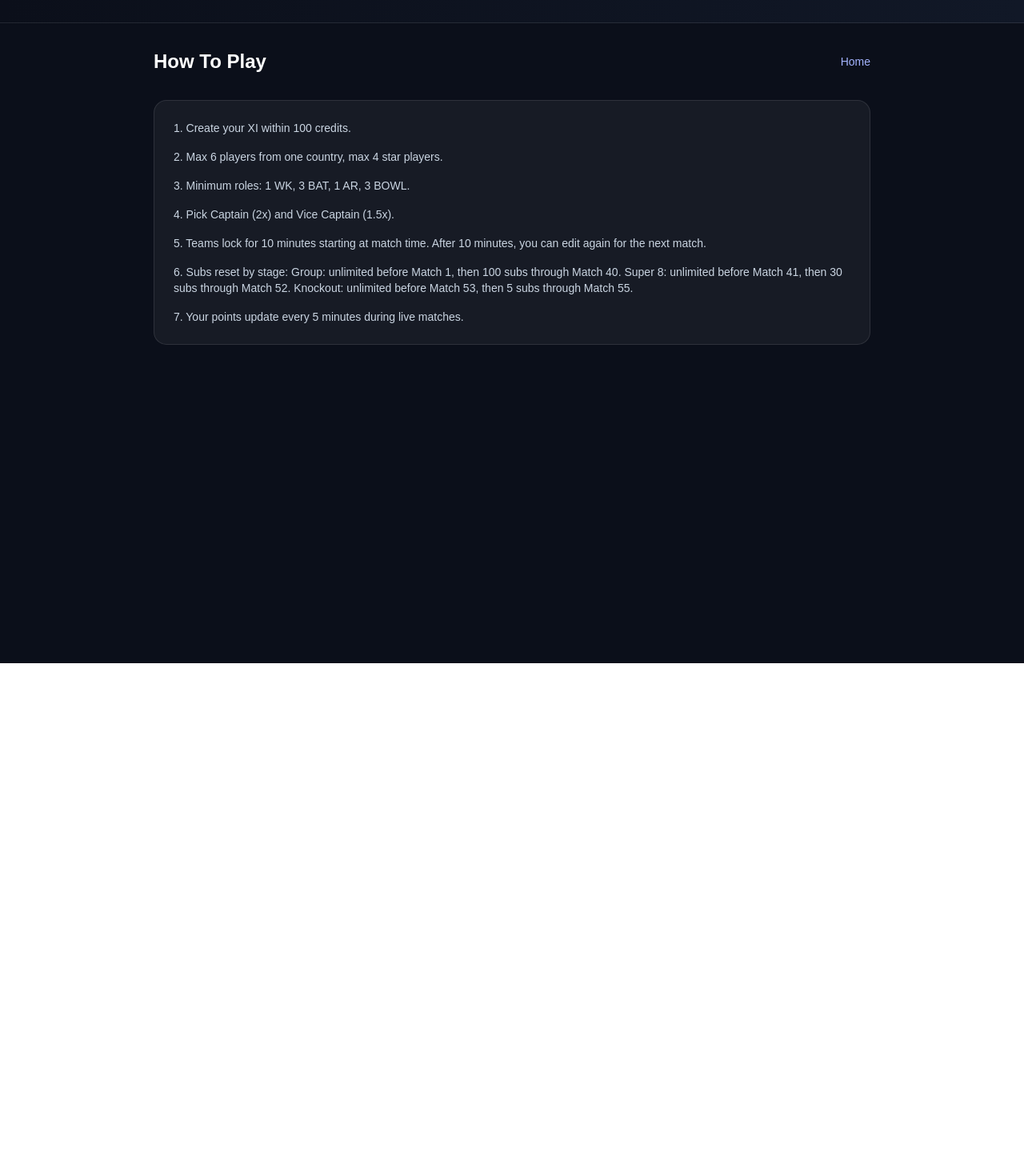
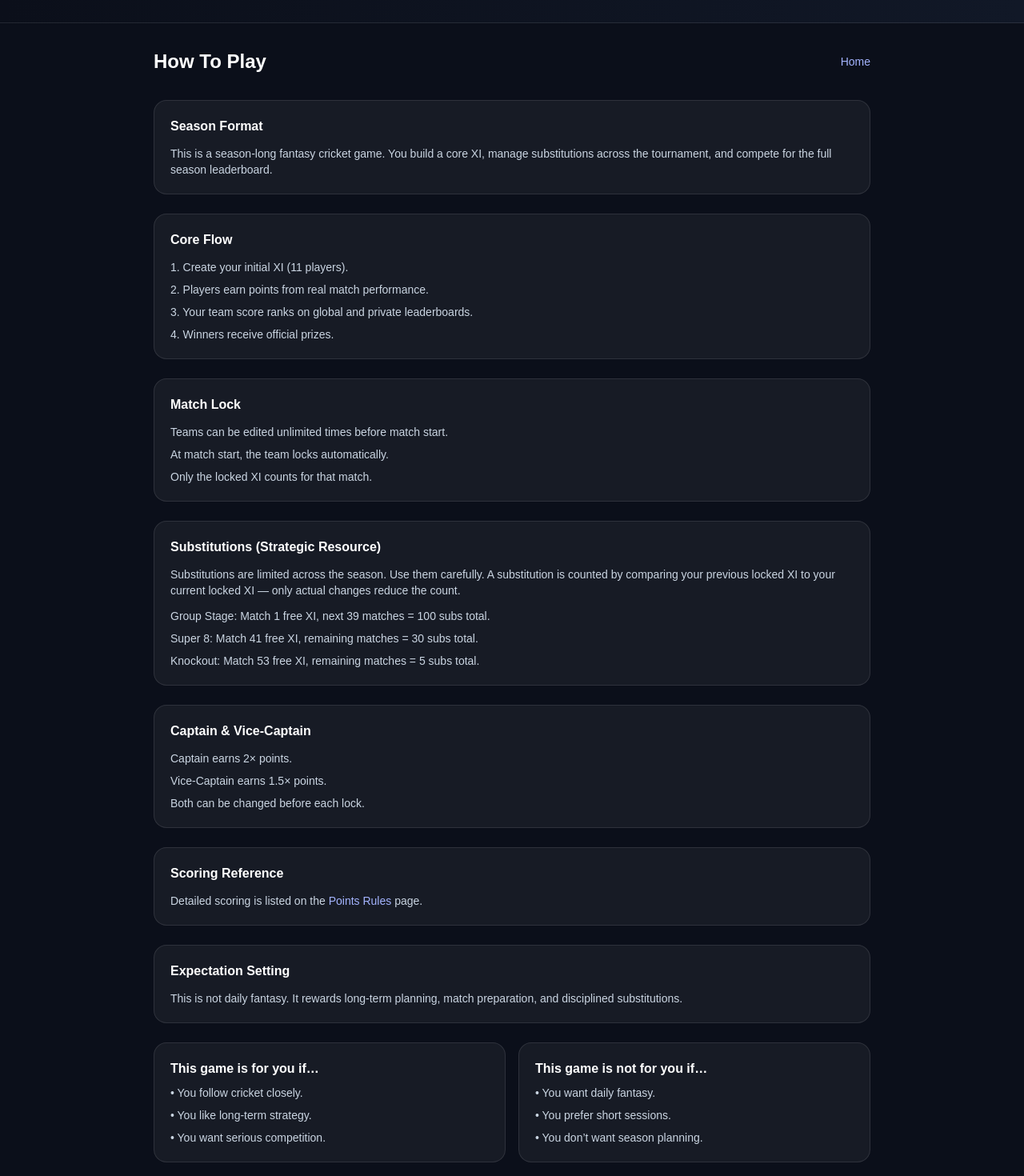
Before and after one commit to Curious-Dev-Dee/fantasy-t20wc-frontend, a Next.js app: page /how-to-play in a window 1280 px wide. Shown: the part 80-1550 px from the top of the page at 80% size. Before the commit the page ends 909 px from the top, so only its background shows below. Built offline with nearby package versions, Linux system fonts and the light colour scheme; no server answers.

Commit message:
Rewrite How To Play for season-long format

```diff
--- a/app/how-to-play/page.tsx
+++ b/app/how-to-play/page.tsx
@@ -13,22 +13,111 @@ export default function HowToPlayPage() {
           </Link>
         </div>
 
-        <div className="rounded-2xl border border-white/10 bg-white/5 p-6 space-y-4 text-sm text-slate-300">
-          <div>1. Create your XI within 100 credits.</div>
-          <div>2. Max 6 players from one country, max 4 star players.</div>
-          <div>3. Minimum roles: 1 WK, 3 BAT, 1 AR, 3 BOWL.</div>
-          <div>4. Pick Captain (2x) and Vice Captain (1.5x).</div>
-          <div>
-            5. Teams lock for 10 minutes starting at match time. After 10
-            minutes, you can edit again for the next match.
-          </div>
-          <div>
-            6. Subs reset by stage:
-            Group: unlimited before Match 1, then 100 subs through Match 40.
-            Super 8: unlimited before Match 41, then 30 subs through Match 52.
-            Knockout: unlimited before Match 53, then 5 subs through Match 55.
-          </div>
-          <div>7. Your points update every 5 minutes during live matches.</div>
+        <div className="space-y-6 text-sm text-slate-300">
+          <section className="rounded-2xl border border-white/10 bg-white/5 p-5 space-y-3">
+            <h2 className="text-base font-semibold text-white">Season Format</h2>
+            <p>
+              This is a season‑long fantasy cricket game. You build a core XI,
+              manage substitutions across the tournament, and compete for the
+              full season leaderboard.
+            </p>
+          </section>
+
+          <section className="rounded-2xl border border-white/10 bg-white/5 p-5 space-y-3">
+            <h2 className="text-base font-semibold text-white">Core Flow</h2>
+            <div className="space-y-2">
+              <div>1. Create your initial XI (11 players).</div>
+              <div>2. Players earn points from real match performance.</div>
+              <div>
+                3. Your team score ranks on global and private leaderboards.
+              </div>
+              <div>4. Winners receive official prizes.</div>
+            </div>
+          </section>
+
+          <section className="rounded-2xl border border-white/10 bg-white/5 p-5 space-y-3">
+            <h2 className="text-base font-semibold text-white">Match Lock</h2>
+            <div className="space-y-2">
+              <div>Teams can be edited unlimited times before match start.</div>
+              <div>At match start, the team locks automatically.</div>
+              <div>Only the locked XI counts for that match.</div>
+            </div>
+          </section>
+
+          <section className="rounded-2xl border border-white/10 bg-white/5 p-5 space-y-3">
+            <h2 className="text-base font-semibold text-white">
+              Substitutions (Strategic Resource)
+            </h2>
+            <p>
+              Substitutions are limited across the season. Use them carefully.
+              A substitution is counted by comparing your previous locked XI to
+              your current locked XI — only actual changes reduce the count.
+            </p>
+            <div className="space-y-2">
+              <div>
+                Group Stage: Match 1 free XI, next 39 matches = 100 subs total.
+              </div>
+              <div>
+                Super 8: Match 41 free XI, remaining matches = 30 subs total.
+              </div>
+              <div>
+                Knockout: Match 53 free XI, remaining matches = 5 subs total.
+              </div>
+            </div>
+          </section>
+
+          <section className="rounded-2xl border border-white/10 bg-white/5 p-5 space-y-3">
+            <h2 className="text-base font-semibold text-white">
+              Captain & Vice‑Captain
+            </h2>
+            <div className="space-y-2">
+              <div>Captain earns 2× points.</div>
+              <div>Vice‑Captain earns 1.5× points.</div>
+              <div>Both can be changed before each lock.</div>
+            </div>
+          </section>
+
+          <section className="rounded-2xl border border-white/10 bg-white/5 p-5 space-y-3">
+            <h2 className="text-base font-semibold text-white">
+              Scoring Reference
+            </h2>
+            <p>
+              Detailed scoring is listed on the{" "}
+              <Link href="/rules" className="text-indigo-300 hover:underline">
+                Points Rules
+              </Link>{" "}
+              page.
+            </p>
+          </section>
+
+          <section className="rounded-2xl border border-white/10 bg-white/5 p-5 space-y-3">
+            <h2 className="text-base font-semibold text-white">
+              Expectation Setting
+            </h2>
+            <p>
+              This is not daily fantasy. It rewards long‑term planning, match
+              preparation, and disciplined substitutions.
+            </p>
+          </section>
+
+          <section className="grid grid-cols-1 md:grid-cols-2 gap-4">
+            <div className="rounded-2xl border border-white/10 bg-white/5 p-5 space-y-2">
+              <h3 className="text-base font-semibold text-white">
+                This game is for you if…
+              </h3>
+              <div>• You follow cricket closely.</div>
+              <div>• You like long‑term strategy.</div>
+              <div>• You want serious competition.</div>
+            </div>
+            <div className="rounded-2xl border border-white/10 bg-white/5 p-5 space-y-2">
+              <h3 className="text-base font-semibold text-white">
+                This game is not for you if…
+              </h3>
+              <div>• You want daily fantasy.</div>
+              <div>• You prefer short sessions.</div>
+              <div>• You don’t want season planning.</div>
+            </div>
+          </section>
         </div>
       </div>
     </div>
```
